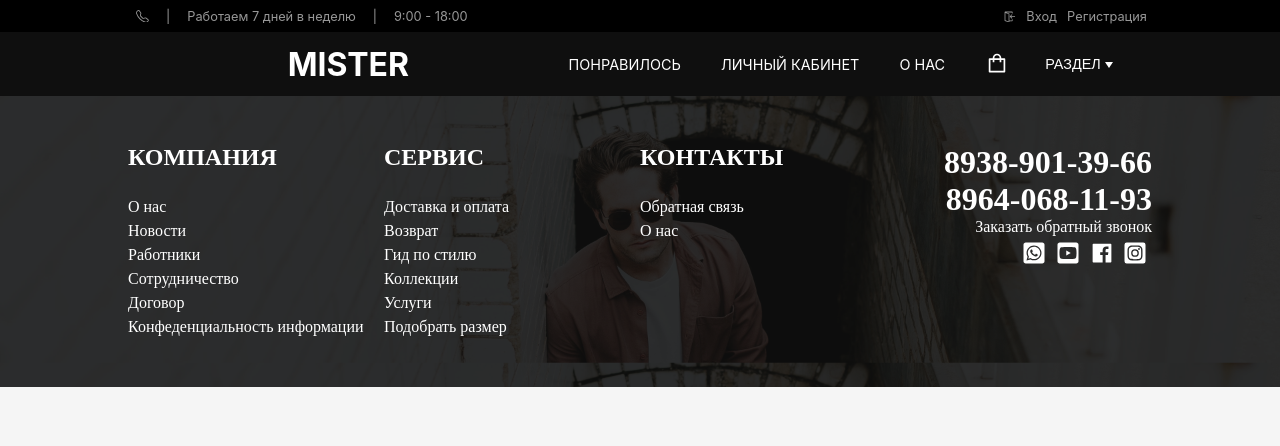
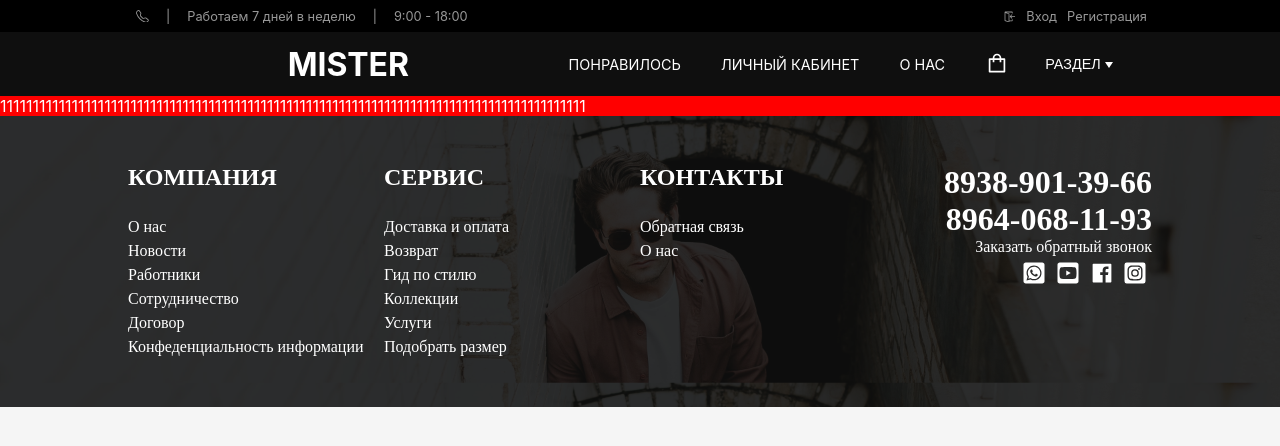
Before and after one commit to SultanHasanov/StrimFrontend, a React (Create React App) app: page /cart in a window 1280 px wide. Shown: the top 446 px of the page. Built offline with nearby package versions, Linux system fonts and the light colour scheme; sample sign-in values are in the browser's storage.

Commit message:
Основа для корзины

```diff
--- a/src/App.js
+++ b/src/App.js
@@ -9,6 +9,7 @@ import Footer from "./components/Footer/Footer";
 import { useSelector } from 'react-redux';
 import MyTeam from './pages/my-team/MyTeam';
 import MainProducts from "./pages/MainProducts/MainProducts";
+import CartPage from "./pages/Cart/CartPage";
 
 
 
@@ -41,6 +42,7 @@ function App() {
           <Route path="/auth" element={<Navigate to="/" />} />
           <Route path="/my-team" element={<MyTeam />} />
           <Route path="/products" element={<MainProducts />} />
+          <Route path="/cart" element={<CartPage />}></Route>
         </Routes>
         <Footer />
       </div>
--- a/src/components/HeaderMain/HeaderMain.jsx
+++ b/src/components/HeaderMain/HeaderMain.jsx
@@ -22,7 +22,7 @@ const HeaderMain = () => {
               <Link to="/favorite">ПОНРАВИЛОСЬ</Link>
               <Link to="/favorite">ЛИЧНЫЙ КАБИНЕТ</Link>
               <Link to="/my-team">О НАС</Link>
-              <Link to="/card"><AiOutlineShopping fontSize={"1.5rem"}/></Link>
+              <Link to="/cart"><AiOutlineShopping fontSize={"1.5rem"}/></Link>
           </div>
         </div>
         <div className='nav-area'><Navbar /></div>
--- /dev/null
+++ b/src/pages/Cart/CartPage.jsx
@@ -0,0 +1,12 @@
+import React from 'react';
+import styles from './CartPage.module.css'
+
+const CartPage = () => {
+    return (
+        <div className={styles.back}>
+          111111111111111111111111111111111111111111111111111111111111111111111111111111111111111111
+        </div>
+    );
+};
+
+export default CartPage;
--- /dev/null
+++ b/src/pages/Cart/CartPage.module.css
@@ -0,0 +1,3 @@
+.back {
+    background-color: red;
+}
```
